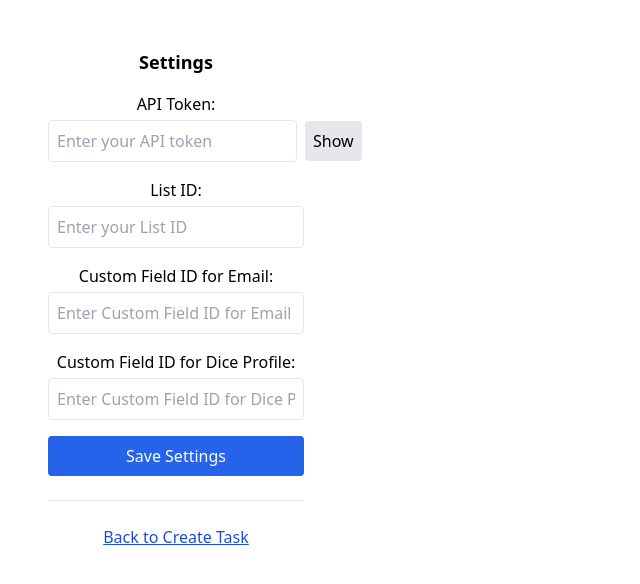
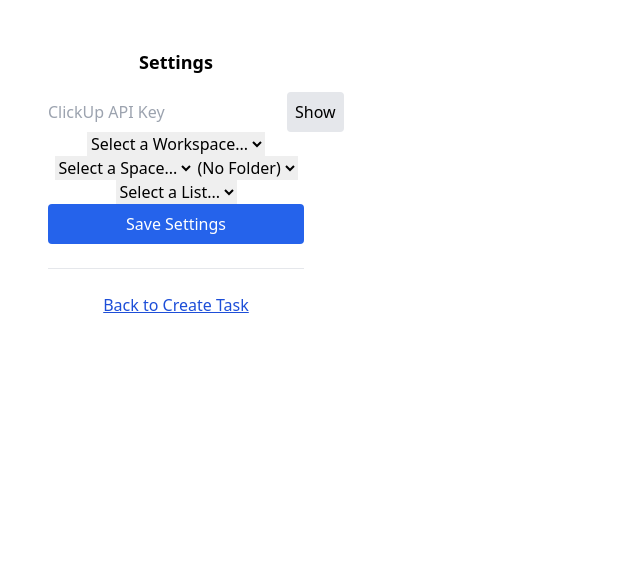
Before and after one commit to anelcanto/web-to-click-up, a React (Vite) app: page / in a window 1280 px wide. Both pictures are taken after a click on the button "Settings". Shown: the top 584 px of the page, without its empty margins (0-640 px from the left). Built offline with nearby package versions, Linux system fonts and the light colour scheme.

Commit message:
Use dynamic settings

```diff
--- a/package.json
+++ b/package.json
@@ -21,13 +21,14 @@
     "@vitejs/plugin-react": "^4.3.4",
     "autoprefixer": "^10.4.20",
     "eslint": "^9.17.0",
+    "eslint-plugin-react": "^7.37.3",
     "eslint-plugin-react-hooks": "^5.0.0",
     "eslint-plugin-react-refresh": "^0.4.16",
     "globals": "^15.14.0",
     "postcss": "^8.4.49",
     "tailwindcss": "^3.4.17",
     "typescript": "~5.6.2",
-    "typescript-eslint": "^8.18.2",
+    "typescript-eslint": "^8.19.0",
     "vite": "^6.0.5"
   }
 }
--- a/src/assets/sidepanel/SettingsPanel.tsx
+++ b/src/assets/sidepanel/SettingsPanel.tsx
@@ -1,53 +1,238 @@
+/* eslint no-unused-vars: "off" */
+
 import { useEffect, useState } from 'react'
-
-interface Settings {
-    apiToken?: string
-    listId?: string
-    customFieldIdEmail?: string
-    customFieldIdUrl?: string
-}
 
 interface SettingsPanelProps {
     onGoToCreateTask: () => void
 }
 
 export default function SettingsPanel({ onGoToCreateTask }: SettingsPanelProps) {
-    const [settings, setSettings] = useState<Settings>({})
-    const [apiTokenVisible, setApiTokenVisible] = useState(false)
-    const [settingsStatus, setSettingsStatus] = useState('')
+    interface Settings {
+        // Basic
+        apiToken?: string;
+
+        // Selected Entities
+        selectedTeam?: string;
+        selectedSpace?: string;
+        selectedFolder?: string | null;
+        selectedList?: string;
+
+        // Custom Field Mappings
+        // This could be: { "UserLabel1": "clickUpFieldId1", "UserLabel2": "clickUpFieldId2" }
+        fieldMappings?: Record<string, string>;
+    }
+    interface Team {
+        id: string;
+        name: string;
+    }
+    interface Space {
+        id: string;
+        name: string;
+    }
+    interface Folder {
+        id: string;
+        name: string;
+    }
+    interface List {
+        id: string;
+        name: string;
+    }
+    interface CustomField {
+        id: string;
+        name: string;
+    }
+
+    // UI Data
+    const [teams, setTeams] = useState<Team[]>([]);
+    const [spaces, setSpaces] = useState<Space[]>([]);
+    const [folders, setFolders] = useState<Folder[]>([]);
+    const [lists, setLists] = useState<List[]>([]);
+    const [availableFields, setAvailableFields] = useState<CustomField[]>([]);
+
+    // Combined Settings
+    const [settings, setSettings] = useState<Settings>({
+        apiToken: '',
+        selectedTeam: '',
+        selectedSpace: '',
+        selectedFolder: null,
+        selectedList: '',
+        fieldMappings: {},
+    });
+
+    // UI states
+    const [apiTokenVisible, setApiTokenVisible] = useState(false);
+    const [settingsStatus, setSettingsStatus] = useState('');
 
     useEffect(() => {
         loadSettings()
     }, [])
 
-    const loadSettings = () => {
-        window.chrome?.storage?.sync.get(
-            ['apiToken', 'listId', 'customFieldIdEmail', 'customFieldIdUrl'],
-            (items: any) => {
+    useEffect(() => {
+        if (settings.apiToken) {
+            fetchTeams();
+        }
+    }, [settings.apiToken]);
+
+    useEffect(() => {
+        if (teams.length > 0 && settings.selectedTeam) {
+            handleSelectTeam(settings.selectedTeam);
+        }
+    }, [teams]);
+
+    // Once spaces are loaded, if there's a saved selectedSpace, fetch folders and folderless lists
+    useEffect(() => {
+        if (spaces.length > 0 && settings.selectedSpace) {
+            handleSelectSpace(settings.selectedSpace);
+        }
+    }, [spaces]);
+
+    // Once folders are loaded, if there's a saved selectedFolder, fetch the lists in that folder
+    useEffect(() => {
+        if (folders.length > 0 && settings.selectedFolder) {
+            handleSelectFolder(settings.selectedFolder);
+        }
+    }, [folders]);
+
+    // Once lists are loaded, if there's a saved selectedList, fetch the custom fields for that list
+    useEffect(() => {
+        if (lists.length > 0 && settings.selectedList) {
+            handleSelectList(settings.selectedList);
+        }
+    }, [lists]);
+
+
+
+
+    // Handle Selecting Team → fetch Spaces
+    function handleSelectTeam(teamId: string) {
+        setSettings(prev => ({ ...prev, selectedTeam: teamId }));
+        fetch(`https://api.clickup.com/api/v2/team/${teamId}/space`, {
+            headers: { Authorization: settings.apiToken || '' },
+        })
+            .then(res => res.json())
+            .then(data => setSpaces(data.spaces || []))
+            .catch(err => console.error(err));
+    }
+
+    // Handle Selecting Space → fetch Folders + Folderless Lists
+    function handleSelectSpace(spaceId: string) {
+        setSettings((prev) => {
+            // If user is actually changing the space, reset folder+list
+            if (prev.selectedSpace !== spaceId) {
+                return { ...prev, selectedSpace: spaceId, selectedFolder: null, selectedList: '' };
+            } else {
+                // same space as before—don’t wipe out the folder/list
+                // specify that the listId is the same as before
+                return { ...prev, selectedSpace: spaceId };
+            }
+        });
+
+        // 1. Fetch folders in the chosen space
+        fetch(`https://api.clickup.com/api/v2/space/${spaceId}/folder?archived=false`, {
+            headers: { Authorization: settings.apiToken || '' },
+        })
+            .then((res) => res.json())
+            .then((data) => {
+                setFolders(data.folders || []);
+            })
+            .catch((err) => console.error(err));
+
+        // 2. Fetch folderless lists in the chosen space
+        fetch(`https://api.clickup.com/api/v2/space/${spaceId}/list?archived=false`, {
+            headers: { Authorization: settings.apiToken || '' },
+        })
+            .then((res) => res.json())
+            .then((data) => {
+                setLists(data.lists || []);
+            })
+            .catch((err) => console.error(err));
+    }
+
+    // Handle Selecting Folder → fetch Lists
+    function handleSelectFolder(folderId: string) {
+        //
+        setSettings(prev => ({
+            ...prev,
+            selectedFolder: folderId,
+            selectedList: prev.selectedList || '', // Only clear selectedList if it's not already set
+        }));
+        fetch(`https://api.clickup.com/api/v2/folder/${folderId}/list`, {
+            headers: { Authorization: settings.apiToken || '' },
+        })
+            .then(res => res.json())
+            .then(data => setLists(data.lists || []))
+            .catch(err => console.error(err));
+    }
+
+    // Handle Selecting List → fetch Custom Fields
+    function handleSelectList(listId: string) {
+        setSettings(prev => ({ ...prev, selectedList: listId }));
+        fetch(`https://api.clickup.com/api/v2/list/${listId}/field`, {
+            headers: { Authorization: settings.apiToken || '' },
+        })
+            .then(res => res.json())
+            .then(data => setAvailableFields(data.fields || []))
+            .catch(err => console.error(err));
+    }
+
+
+    // Handle Field Mapping
+    function handleFieldMappingChange(fieldId: string, customLabel: string) {
+        setSettings(prev => ({
+            ...prev,
+            fieldMappings: {
+                ...prev.fieldMappings,
+                [customLabel]: fieldId,
+            },
+        }));
+    }
+    function loadSettings() {
+        chrome.storage.sync.get(
+            ['apiToken', 'selectedTeam', 'selectedSpace', 'selectedFolder', 'selectedList', 'fieldMappings'],
+            (items) => {
                 setSettings({
                     apiToken: items.apiToken || '',
-                    listId: items.listId || '',
-                    customFieldIdEmail: items.customFieldIdEmail || '',
-                    customFieldIdUrl: items.customFieldIdUrl || '',
-                })
+                    selectedTeam: items.selectedTeam || '',
+                    selectedSpace: items.selectedSpace || '',
+                    selectedFolder: items.selectedFolder ?? null,
+                    selectedList: items.selectedList || '',  // Must also be here
+                    fieldMappings: items.fieldMappings || {},
+                });
             }
-        )
+        );
     }
 
-    const saveSettings = () => {
-        window.chrome?.storage?.sync.set(
+    function saveSettings() {
+        chrome.storage.sync.set(
             {
                 apiToken: settings.apiToken,
-                listId: settings.listId,
-                customFieldIdEmail: settings.customFieldIdEmail,
-                customFieldIdUrl: settings.customFieldIdUrl,
+                selectedTeam: settings.selectedTeam,
+                selectedSpace: settings.selectedSpace,
+                selectedFolder: settings.selectedFolder,
+                selectedList: settings.selectedList,       // Must be here!
+                fieldMappings: settings.fieldMappings,
             },
             () => {
-                setSettingsStatus('Settings saved.')
-                setTimeout(() => setSettingsStatus(''), 1500)
+                setSettingsStatus('Settings saved.');
+                setTimeout(() => setSettingsStatus(''), 1500);
             }
-        )
+        );
     }
+
+    // Fetch Teams
+    function fetchTeams() {
+        fetch('https://api.clickup.com/api/v2/team', {
+            headers: { Authorization: settings.apiToken || '' },
+        })
+            .then(res => res.json())
+            .then(data => {
+                if (data.teams) {
+                    setTeams(data.teams);
+                }
+            })
+            .catch(err => console.error(err));
+    }
+
 
     const toggleApiTokenVisibility = () => {
         setApiTokenVisible((prev) => !prev)
@@ -57,19 +242,15 @@
         <div className="p-4 w-72 font-sans">
             <h3 className="text-lg font-bold mb-4">Settings</h3>
 
-            {/* API Token */}
-            <div className="mb-4">
-                <label htmlFor="apiToken" className="block mb-1 font-medium">
-                    API Token:
-                </label>
+            <div>
+                {/* API Token Field */}
                 <div className="flex items-center space-x-2">
+
                     <input
-                        id="apiToken"
                         type={apiTokenVisible ? 'text' : 'password'}
-                        placeholder="Enter your API token"
-                        value={settings.apiToken ?? ''}
-                        onChange={(e) => setSettings((prev) => ({ ...prev, apiToken: e.target.value }))}
-                        className="flex-1 p-2 border rounded focus:outline-none focus:ring-2 focus:ring-blue-500"
+                        value={settings.apiToken}
+                        onChange={(e) => setSettings({ ...settings, apiToken: e.target.value })}
+                        placeholder="ClickUp API Key"
                     />
                     <button
                         onClick={toggleApiTokenVisibility}
@@ -79,53 +260,69 @@
                         {apiTokenVisible ? 'Hide' : 'Show'}
                     </button>
                 </div>
-            </div>
 
-            {/* List ID */}
-            <div className="mb-4">
-                <label htmlFor="listId" className="block mb-1 font-medium">
-                    List ID:
-                </label>
+                {/* Dropdown: Teams */}
+                <select
+                    value={settings.selectedTeam}                // <--- This is crucial
+                    onChange={(e) => handleSelectTeam(e.target.value)}
+                >
+                    <option value="">Select a Workspace...</option>
+                    {teams.map((team) => (
+                        <option key={team.id} value={team.id}>
+                            {team.name}
+                        </option>
+                    ))}
+                </select>
+                {/* Dropdown: Spaces */}
+                <select
+                    value={settings.selectedSpace}
+                    onChange={(e) => handleSelectSpace(e.target.value)}
+                >
+                    <option value="">Select a Space...</option>
+                    {spaces.map((space) => (
+                        <option key={space.id} value={space.id}>
+                            {space.name}
+                        </option>
+                    ))}
+                </select>
+
+                {/* Folders */}
+                <select
+                    value={settings.selectedFolder || ''} // because folder can be null
+                    onChange={(e) => handleSelectFolder(e.target.value)}
+                >
+                    <option value="">(No Folder)</option>
+                    {folders.map((folder) => (
+                        <option key={folder.id} value={folder.id}>
+                            {folder.name}
+                        </option>
+                    ))}
+                </select>
+
+                {/* If folder is chosen, show its lists. If no folder chosen, show folderless lists */}
+                <select
+                    value={settings.selectedList}
+                    onChange={(e) => handleSelectList(e.target.value)}
+                >
+                    <option value="">Select a List...</option>
+                    {lists.map((list) => (
+                        <option key={list.id} value={list.id}>
+                            {list.name}
+                        </option>
+                    ))}
+                </select>
+
+                {/* Custom fields for the chosen list */}
+                {availableFields.map((field) => (
+                    <div key={field.id}>
+                        <label>{field.name}</label>
                         <input
-                    id="listId"
-                    placeholder="Enter your List ID"
-                    value={settings.listId ?? ''}
-                    onChange={(e) => setSettings((prev) => ({ ...prev, listId: e.target.value }))}
-                    className="w-full p-2 border rounded focus:outline-none focus:ring-2 focus:ring-blue-500"
+                            type="text"
+                            placeholder="Name in extension..."
+                            onChange={(e) => handleFieldMappingChange(field.id, e.target.value)}
                         />
                     </div>
-
-            {/* Custom Field ID Email */}
-            <div className="mb-4">
-                <label htmlFor="customFieldIdEmail" className="block mb-1 font-medium">
-                    Custom Field ID for Email:
-                </label>
-                <input
-                    id="customFieldIdEmail"
-                    placeholder="Enter Custom Field ID for Email"
-                    value={settings.customFieldIdEmail ?? ''}
-                    onChange={(e) =>
-                        setSettings((prev) => ({ ...prev, customFieldIdEmail: e.target.value }))
-                    }
-                    className="w-full p-2 border rounded focus:outline-none focus:ring-2 focus:ring-blue-500"
-                />
-            </div>
-
-            {/* Custom Field ID Url */}
-            <div className="mb-4">
-                <label htmlFor="customFieldIdUrl" className="block mb-1 font-medium">
-                    Custom Field ID for Dice Profile:
-                </label>
-                <input
-                    id="customFieldIdUrl"
-                    placeholder="Enter Custom Field ID for Dice Profile"
-                    value={settings.customFieldIdUrl ?? ''}
-                    onChange={(e) =>
-                        setSettings((prev) => ({ ...prev, customFieldIdUrl: e.target.value }))
-                    }
-                    className="w-full p-2 border rounded focus:outline-none focus:ring-2 focus:ring-blue-500"
-                />
-            </div>
+                ))}
 
                 {/* Save Settings */}
                 <button
@@ -145,5 +342,6 @@
                     Back to Create Task
                 </button>
             </div>
+        </div>
     )
 }
```
Also changed, not shown: public/background.js (+26 -52 lines), src/assets/sidepanel/CreateTask.tsx (+17 -21 lines), tsconfig.app.json (+10 -6 lines), tsconfig.node.json (+6 -4 lines), 1 other file (tests, documents, lock files or other folders). Lines whose indentation alone changed are shown as unchanged.
